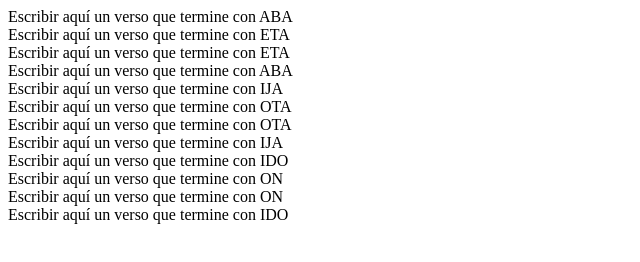
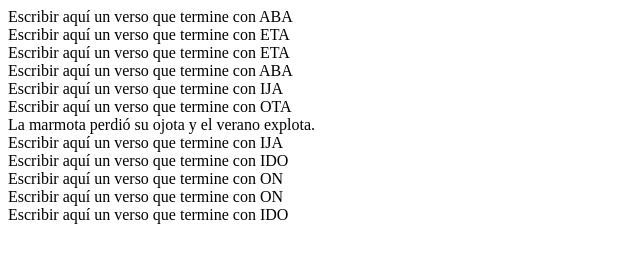
Before and after one commit to Aerolab/taller_git_1_ejercicio, a plain HTML site: page index.html in a window 1280 px wide. Shown: the full height of the page, 0-640 px from the left. Drawn offline with Linux system fonts and the light colour scheme.

Commit message:
Subo nuestra propuesta para la frase del equipo 7

```diff
--- a/index.html
+++ b/index.html
@@ -26,7 +26,7 @@
     Escribir aquí un verso que termine con OTA
   </div>
   <div id="verso_equipo_7">
-    Escribir aquí un verso que termine con OTA
+    La marmota perdió su ojota y el verano explota.
   </div>
   <div id="verso_equipo_8">
     Escribir aquí un verso que termine con IJA
```
